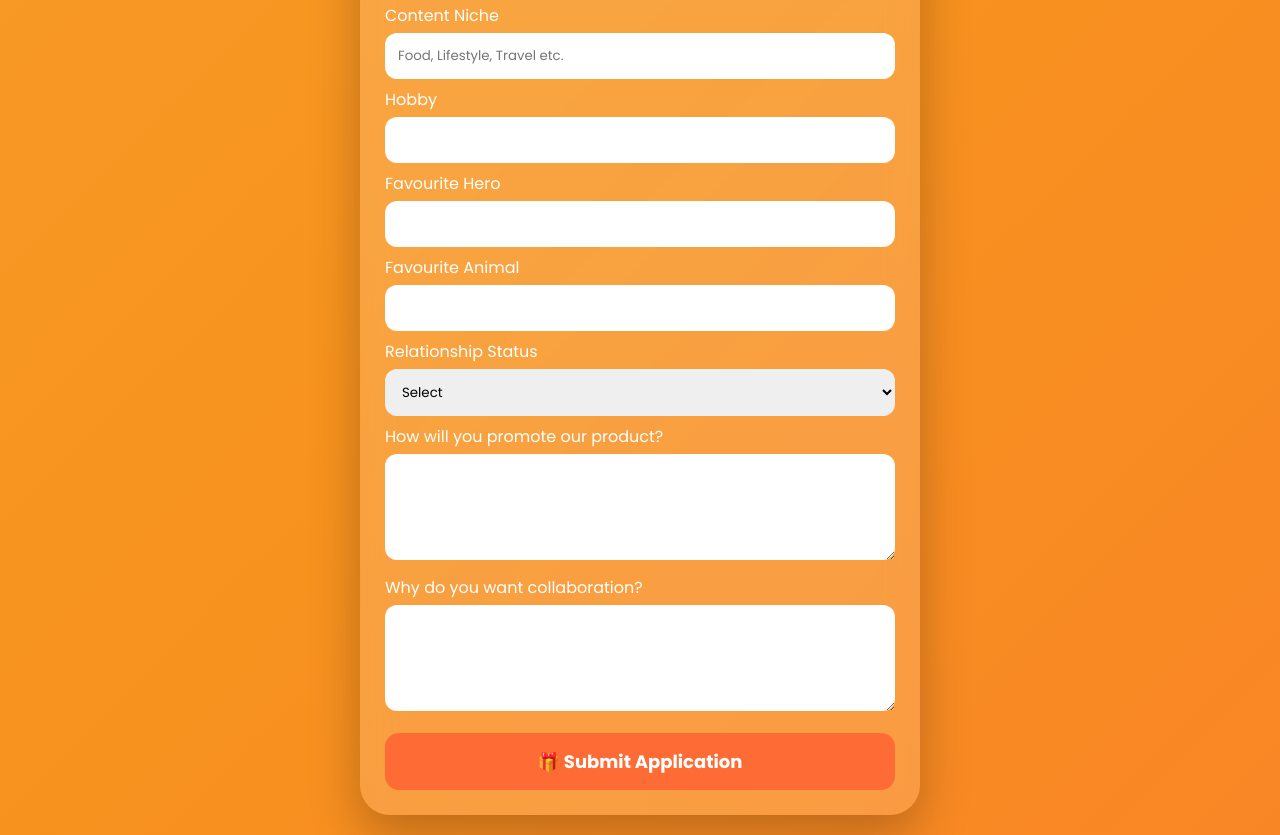
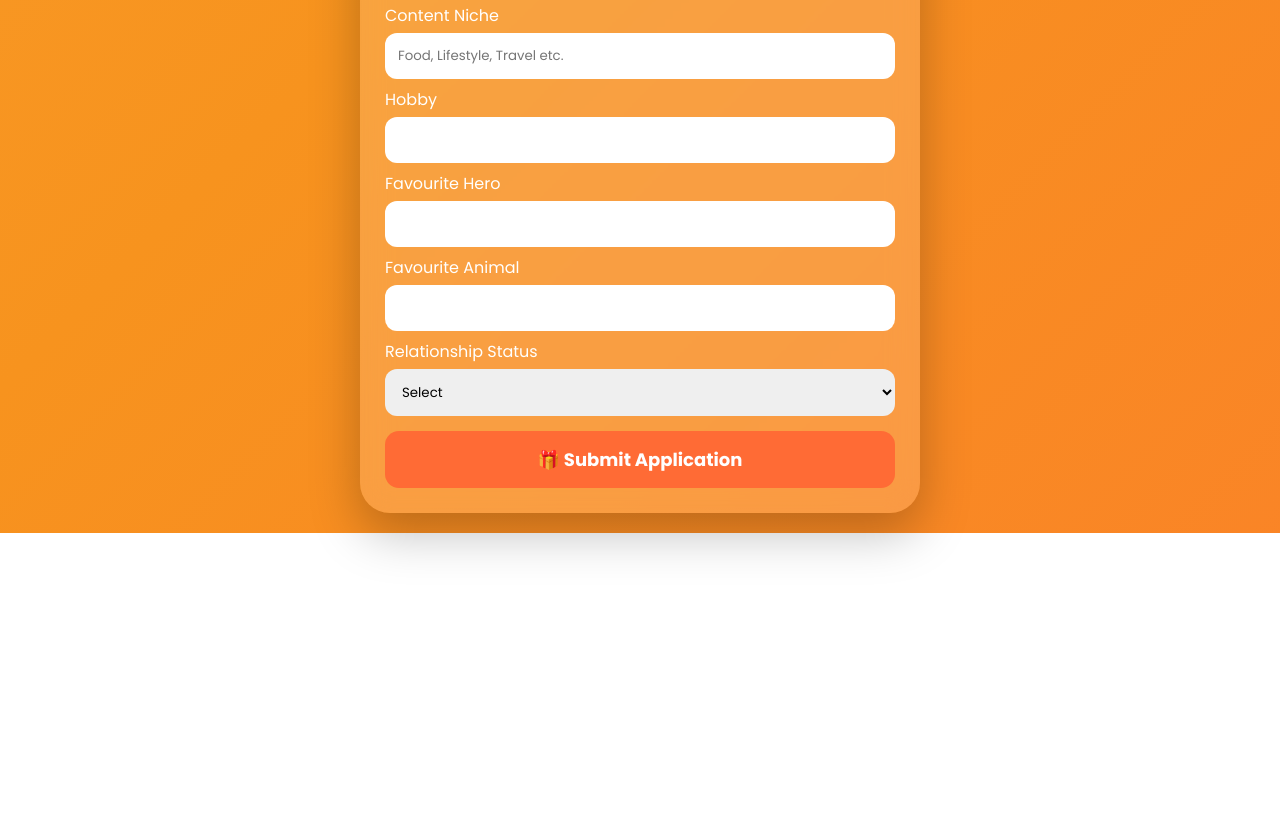
Before and after one commit to beastmanxxx/Get-free-instagram-followers, a plain HTML site: page index.html in a window 1280 px wide. Shown: the part 1164-1999 px from the top of the page. After the commit the page ends 1697 px from the top, so only its background shows below. Drawn offline with Linux system fonts and the light colour scheme.

Commit message:
Update index.html

```diff
--- a/index.html
+++ b/index.html
@@ -165,18 +165,6 @@ required>
 <option>Married</option>
 </select>
 
-<label>How will you promote our product?</label>
-<textarea
-name="promotion_plan"
-rows="4"
-required></textarea>
-
-<label>Why do you want collaboration?</label>
-<textarea
-name="reason"
-rows="4"
-required></textarea>
-
 <button type="submit">
 🎁 Submit Application
 </button>
```
